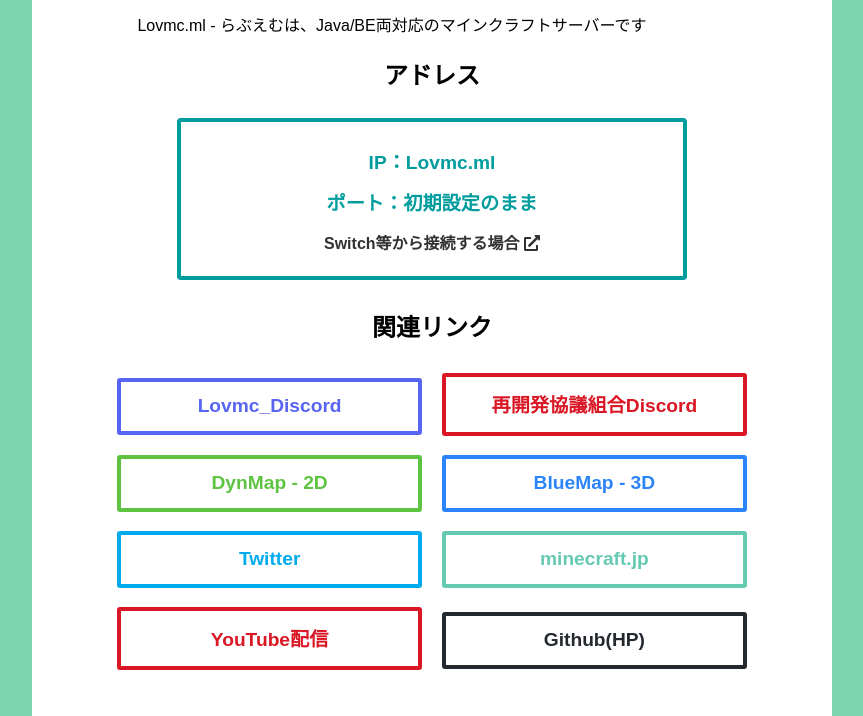
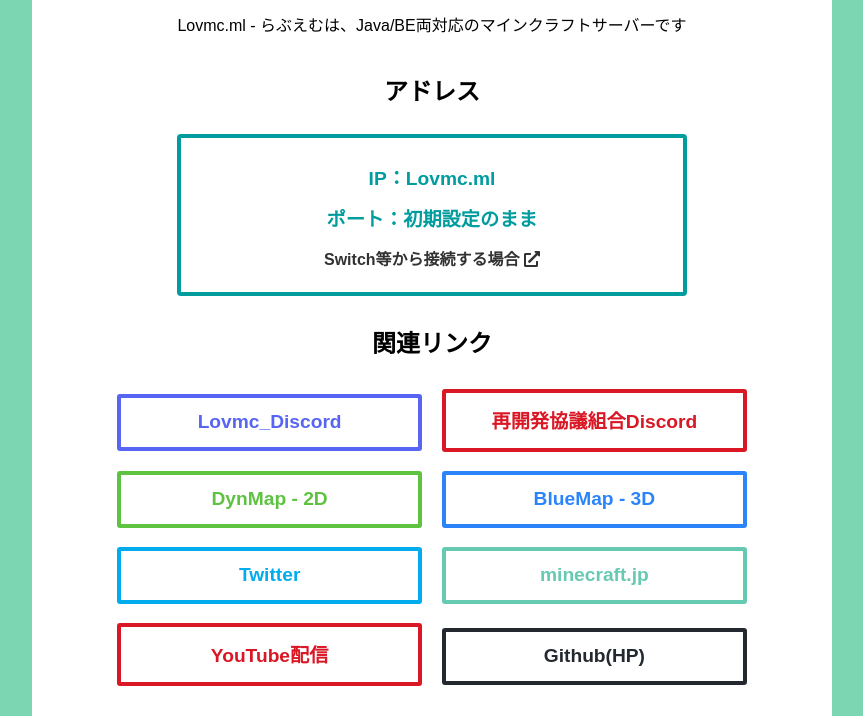
Before and after one commit to kanji1113/kuromaruHP-old, a plain HTML site: page index.html in a window 1280 px wide. Shown: the part 153-869 px from the top of the page, without its empty margins (208-1071 px from the left). Drawn offline with Linux system fonts and the light colour scheme; grey boxes are pictures that could not be loaded.

Commit message:
いんらいんぶろっくわすれてた

```diff
--- a/assets/style.css
+++ b/assets/style.css
@@ -9,7 +9,8 @@
 }
 
 p {
-  width: 90%;
+  display: inline-block;
+  width: 95%;
 }
 
 .all{
```
